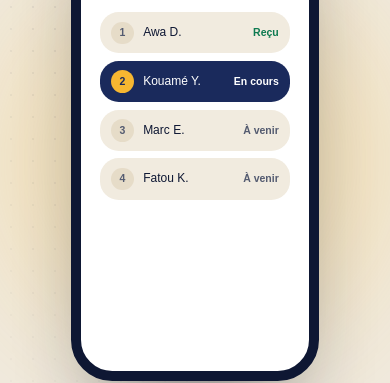
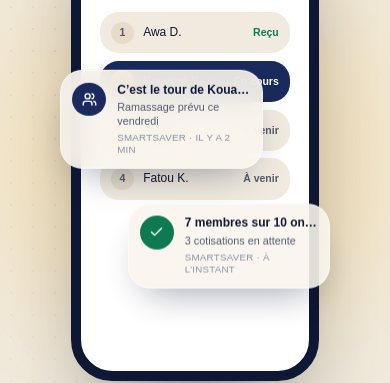
Before and after one commit to The-Ghost03/smartsaver-web-react, a React (Vite) app: page / in a window 390 px wide. Shown: the part 752-1135 px from the top of the page. Built offline with nearby package versions, Linux system fonts and the light colour scheme; no server answers.

Commit message:
refactor: add notification system with dynamic messages and icons for each step in HeroPhone component; update translations for notifications in English and French

```diff
--- a/src/components/home/HeroPhone.jsx
+++ b/src/components/home/HeroPhone.jsx
@@ -1,7 +1,7 @@
 import { useEffect, useState } from "react";
 import { useTranslation } from "react-i18next";
 import { AnimatePresence, motion, useReducedMotion } from "framer-motion";
-import { Bell, CalendarDays, Check, Users } from "lucide-react";
+import { ArrowDownLeft, Bell, CalendarDays, Check, CircleCheck, Users } from "lucide-react";
 import { images } from "@/lib/images";
 import { cn } from "@/lib/utils";
 import { EASE } from "@/lib/motion-variants";
@@ -137,6 +137,71 @@ function ScreenReceive() {
 }
 
 const SCREENS = [ScreenPay, ScreenTrack, ScreenReceive];
+
+/** Notifications flottantes autour du téléphone, une paire par étape */
+const NOTIFS = [
+  [
+    { icon: Bell, tone: "saffron", title: "reminderTitle", text: "reminderText", time: "ago" },
+    { icon: CircleCheck, tone: "success", title: "paidTitle", text: "paidText", time: "now" },
+  ],
+  [
+    { icon: Users, tone: "navy", title: "turnTitle", text: "turnText", time: "ago" },
+    { icon: Check, tone: "success", title: "countTitle", text: "countText", time: "now" },
+  ],
+  [
+    { icon: ArrowDownLeft, tone: "success", title: "receivedTitle", text: "receivedText", time: "now" },
+    { icon: CalendarDays, tone: "saffron", title: "nextTitle", text: "nextText", time: "ago" },
+  ],
+];
+
+const TONES = {
+  saffron: "bg-saffron text-navy",
+  success: "bg-success text-white",
+  navy: "bg-navy text-white",
+};
+
+function Notif({ item, side, delay, reduce }) {
+  const { t } = useTranslation();
+  const Icon = item.icon;
+  const fromX = side === "left" ? -28 : 28;
+  return (
+    <motion.div
+      className={cn(
+        "pointer-events-none absolute z-20 w-[13.5rem] sm:w-[15rem]",
+        side === "left"
+          ? "-left-3 top-[40%] sm:-left-14 lg:-left-32 xl:-left-40"
+          : "-right-3 top-[66%] sm:-right-12 lg:-right-14 xl:-right-24",
+      )}
+      initial={{ opacity: 0, x: fromX, scale: 0.92 }}
+      animate={{ opacity: 1, x: 0, scale: 1 }}
+      exit={{ opacity: 0, x: fromX / 2, scale: 0.95, transition: { duration: 0.25 } }}
+      transition={{ type: "spring", stiffness: 260, damping: 22, delay }}
+    >
+      <motion.div
+        className="flex items-start gap-3 rounded-2xl border border-white/60 bg-card/90 p-3 shadow-[0_18px_40px_-18px_rgb(14_23_51/0.45)] backdrop-blur-md"
+        animate={reduce ? undefined : { y: [0, -6, 0] }}
+        transition={{ duration: side === "left" ? 4 : 4.6, repeat: Infinity, ease: "easeInOut" }}
+      >
+        <span className={cn("flex size-9 shrink-0 items-center justify-center rounded-xl", TONES[item.tone])}>
+          <Icon className="size-4" strokeWidth={2.25} aria-hidden />
+        </span>
+        <span className="min-w-0 flex-1 leading-tight">
+          <span className="flex items-baseline justify-between gap-2">
+            <span className="truncate text-[0.8rem] font-semibold text-foreground">
+              {t(`home.hero.notifs.${item.title}`)}
+            </span>
+          </span>
+          <span className="mt-1 block text-[0.72rem] text-muted-foreground">
+            {t(`home.hero.notifs.${item.text}`)}
+          </span>
+          <span className="mt-1 block text-[0.65rem] font-medium uppercase tracking-wide text-navy/50">
+            SmartSaver · {t(`home.hero.notifs.${item.time}`)}
+          </span>
+        </span>
+      </motion.div>
+    </motion.div>
+  );
+}
 const STEP_ICONS = [CalendarDays, Users, Check];
 
 /**
@@ -220,6 +285,18 @@ export function HeroPhone() {
         transition={{ duration: 1, delay: 0.3, ease: EASE }}
         aria-hidden
       >
+        {/* Notifications de l’étape en cours */}
+        <AnimatePresence>
+          {NOTIFS[step].map((item, i) => (
+            <Notif
+              key={`${step}-${i}`}
+              item={item}
+              side={i === 0 ? "left" : "right"}
+              delay={(step === 0 ? 1.2 : 0.35) + i * 0.6}
+              reduce={reduce}
+            />
+          ))}
+        </AnimatePresence>
         <div className="relative aspect-[9/18.5] rounded-[2.75rem] border-[10px] border-ink bg-white shadow-[0_50px_90px_-35px_rgb(14_23_51/0.55)]">
           <div className="absolute left-1/2 top-2.5 z-10 h-6 w-24 -translate-x-1/2 rounded-full bg-ink" />
           <div className="flex h-full flex-col overflow-hidden rounded-[2rem] px-5 pb-6 pt-12">
--- a/src/locales/en.js
+++ b/src/locales/en.js
@@ -18,6 +18,22 @@ export default {
         pay: "Pay my contribution",
         received: "Payout received",
         notified: "All members are notified",
+      },
+      notifs: {
+        now: "just now",
+        ago: "2 min ago",
+        reminderTitle: "Contribution reminder",
+        reminderText: "5,000 F due before Friday",
+        paidTitle: "Awa D. has paid",
+        paidText: "5,000 F · receipt available",
+        turnTitle: "It’s Kouamé Y.’s turn",
+        turnText: "Payout scheduled this Friday",
+        countTitle: "7 of 10 members have paid",
+        countText: "3 contributions pending",
+        receivedTitle: "Pot received",
+        receivedText: "+50,000 F to your account",
+        nextTitle: "Next turn: Marc E.",
+        nextText: "The cycle continues next week",
       },
       subtitle:
         "Set up a tontine with people you know, choose the contribution and the payout order, and see who has paid. To save on your own, pick a fixed or free amount.",
--- a/src/locales/fr.js
+++ b/src/locales/fr.js
@@ -18,6 +18,22 @@ export default {
         pay: "Payer ma cotisation",
         received: "Ramassage reçu",
         notified: "Tous les membres sont notifiés",
+      },
+      notifs: {
+        now: "à l’instant",
+        ago: "il y a 2 min",
+        reminderTitle: "Rappel de cotisation",
+        reminderText: "5 000 F à verser avant vendredi",
+        paidTitle: "Awa D. a payé",
+        paidText: "5 000 F · reçu disponible",
+        turnTitle: "C’est le tour de Kouamé Y.",
+        turnText: "Ramassage prévu ce vendredi",
+        countTitle: "7 membres sur 10 ont payé",
+        countText: "3 cotisations en attente",
+        receivedTitle: "Cagnotte reçue",
+        receivedText: "+50 000 F sur votre compte",
+        nextTitle: "Prochain tour : Marc E.",
+        nextText: "Le cycle continue la semaine prochaine",
       },
       subtitle:
         "Montez votre tontine avec vos proches, fixez la cotisation et l’ordre de ramassage, et voyez qui a payé. Pour épargner seul, choisissez un montant fixe ou libre.",
```
